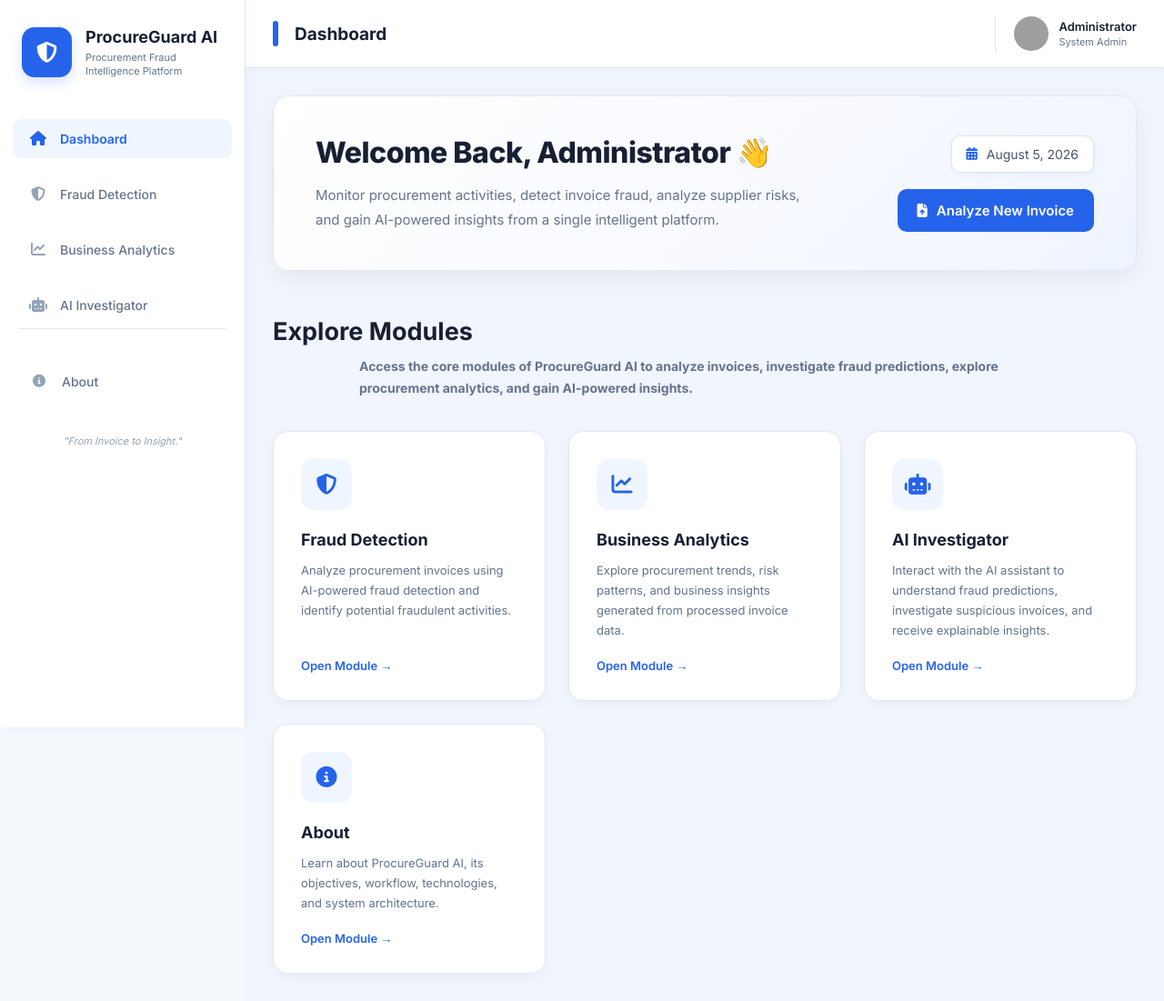
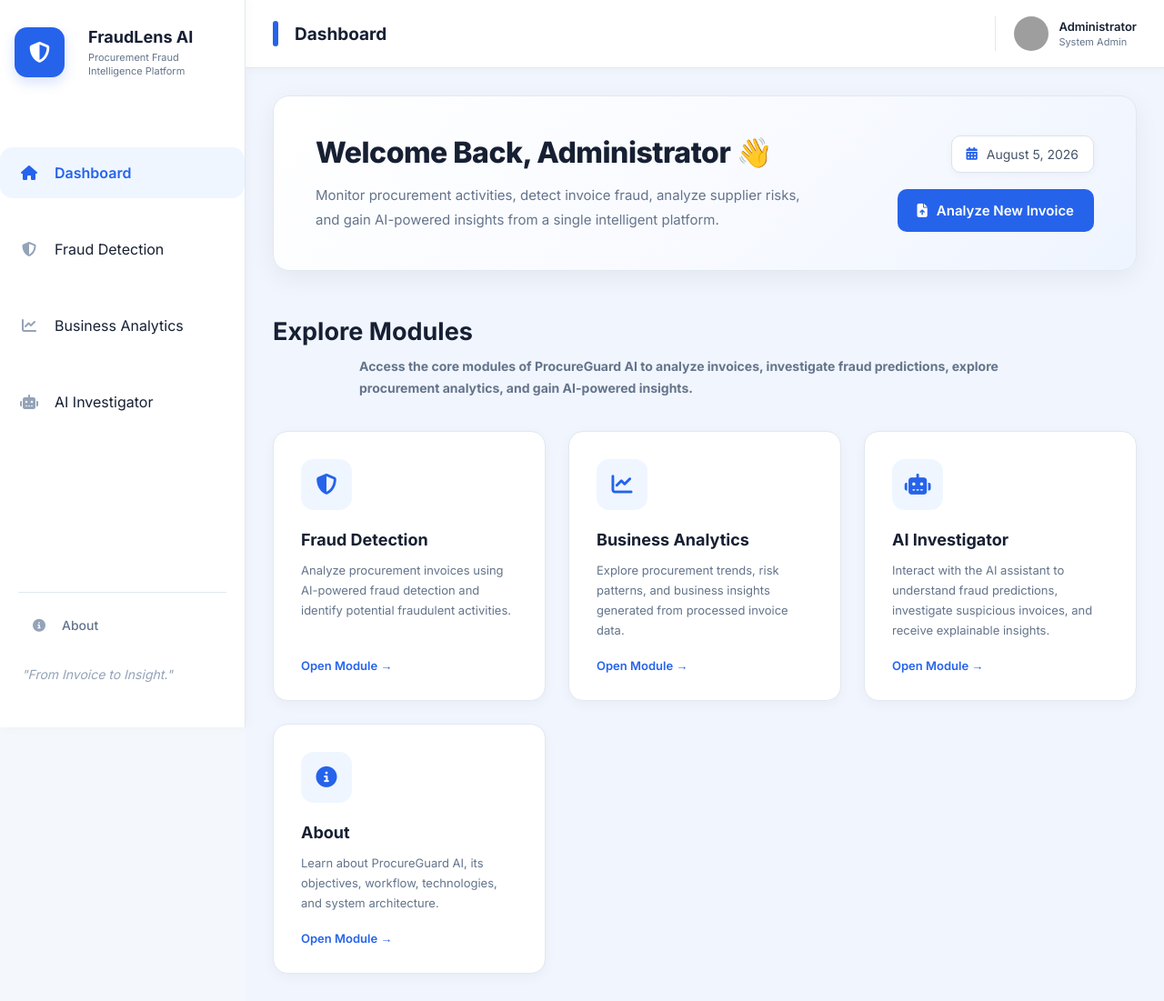
Before and after one commit to invoicefrauddetection-04/invoice_fraud_detetction_ML, a Flask app: page / in a window 1280 px wide. Shown: the whole page at 91% size. Run offline with Flask 3, Linux system fonts and the light colour scheme; some libraries are stand-ins or nearby versions; grey boxes are pictures that could not be loaded.

Commit message:
UI Changes

```diff
--- a/static/css/styles.css
+++ b/static/css/styles.css
@@ -402,7 +402,7 @@ img{
 
     align-items:flex-start;
 
-    gap:15px;
+    gap:18px;
 
     margin-bottom:20px;
 
@@ -431,6 +431,7 @@ img{
     font-size:23px;
 
     box-shadow:0 6px 14px rgba(37,99,235,.18);
+     transform: translateX(-8px);
 }
 
 .logo-text h2{
@@ -457,37 +458,29 @@ img{
             MENU
 ========================= */
 
-.menu{
-
-    display:flex;
-
-    flex-direction:column;
-
-    gap:10px;
-
-}
-
-.menu a{
-
-    display:flex;
-
-    align-items:center;
-
-    gap:14px;
-
-    padding:13px 18px;
-
-    margin:4px 14px;
-
-    border-radius:10px;
-
-    color:var(--secondary);
-
-    font-size:14px;
-
-    font-weight:500;
-
-    transition:var(--transition);
+.menu {
+    flex: 1;
+
+    display: flex;
+    flex-direction: column;
+
+    gap: 28px;
+
+    padding-top: 35px;
+    padding-bottom: 35px;
+}
+
+.menu a {
+    min-height: 56px;
+
+    display: flex;
+    align-items: center;
+
+    gap: 18px;              /* icon ↔ text spacing */
+
+    padding: 0 22px;
+
+    border-radius: 14px;
 }
 
 .menu a i{
@@ -556,16 +549,12 @@ img{
         SIDEBAR FOOTER
 ========================= */
 
-.sidebar-bottom{
-
-    display:flex;
-
-    flex-direction:column;
-
-    gap:18px;
-
-}
-
+.sidebar-bottom {
+    flex-shrink: 0;
+    margin-top: auto;
+
+    padding-bottom: 25px;
+}
 .sidebar-bottom hr{
 
     border:none;
@@ -640,17 +629,14 @@ img{
 }
 
 
-.version{
-
-    margin-top:15px;
-
-    color:var(--muted);
-
-    font-size:11px;
-
-    text-align:center;
-
-    font-style:italic;
+.version {
+    margin-top: 24px;
+    padding: 0 24px;
+
+    font-size: 14px;
+    font-style: italic;
+
+    color: #94A3B8;
 }
 
 /* =========================
--- a/templates/base.html
+++ b/templates/base.html
@@ -40,7 +40,7 @@
 
             <div class="logo-text">
 
-                <h2>ProcureGuard AI</h2>
+                <h2>FraudLens AI</h2>
 
                 <p>Procurement Fraud Intelligence Platform</p>
 
```
